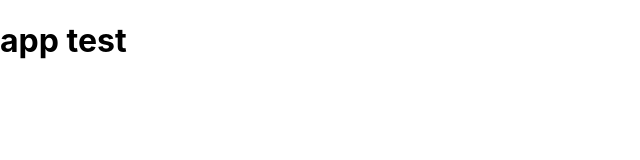
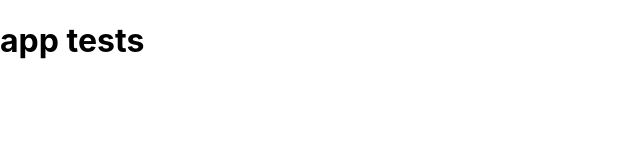
Before and after one commit to imadmohamed/netflix-clone, a React (Create React App) app: page / in a window 1280 px wide. Shown: the top 160 px of the page, without its empty margins (0-640 px from the left). Built offline with nearby package versions, Linux system fonts and the light colour scheme.

Commit message:
test commit

```diff
--- a/src/App.js
+++ b/src/App.js
@@ -4,7 +4,7 @@ const App = () => {
 
   return (
     <div>
-      <h1>app test</h1>
+      <h1>app tests</h1>
     </div>
   )
 }
```
